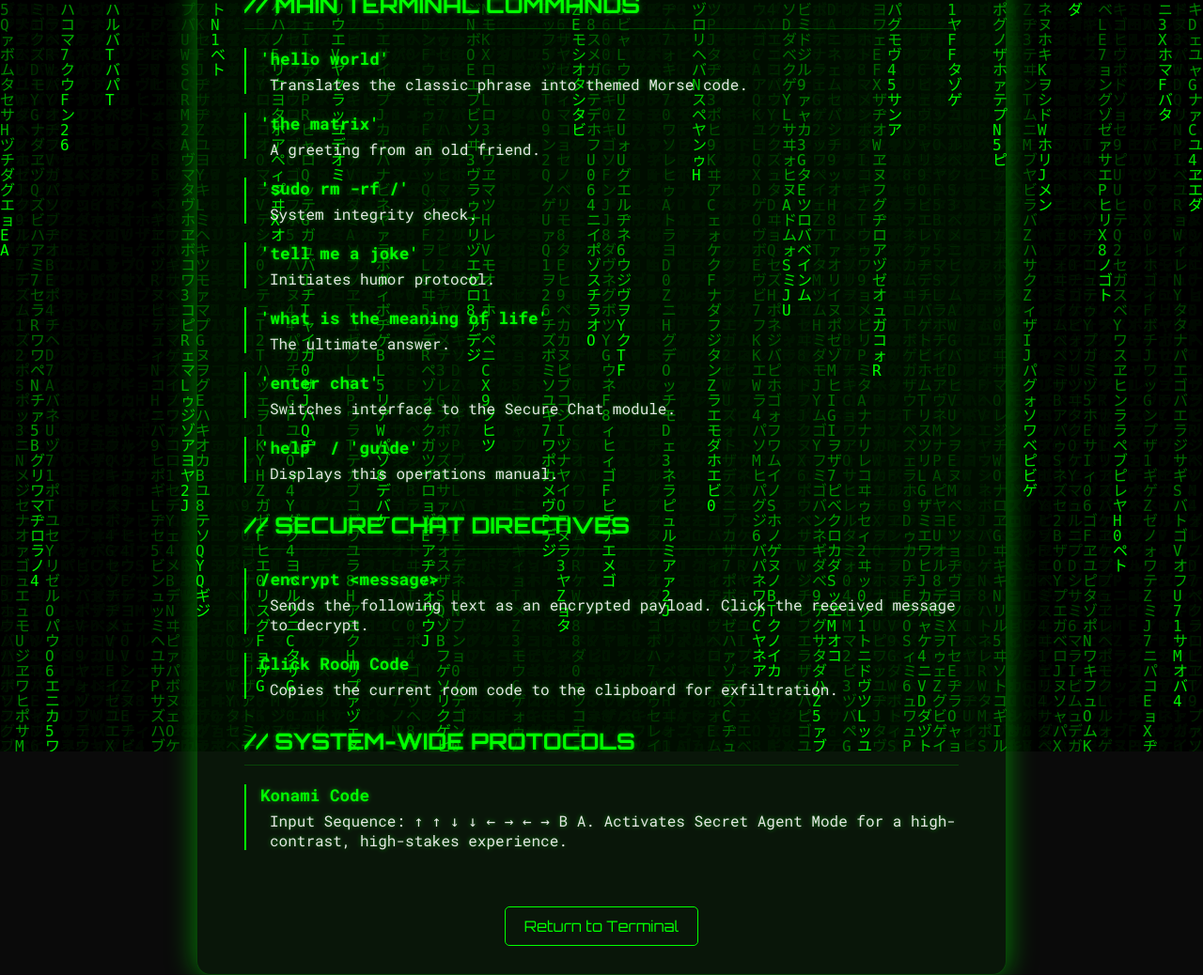
After one commit to S-hadowHeart/Morse-Code-Encryption-Decryption, a Flask app: page /guide in a window 1280 px wide. The commit adds this page. Shown: the whole page at 94% size. Run offline with Flask 3, Linux system fonts and the light colour scheme.

Commit message:
add and fix

```diff
--- a/app.py
+++ b/app.py
@@ -92,6 +92,10 @@ def get_messages():
 def index():
     return render_template('index.html')
 
+@app.route('/guide')
+def guide():
+    return render_template('guide.html')
+
 @app.route('/code', methods=['POST'])
 def code():
     text = request.form.get('textInput', '').strip().lower()
--- /dev/null
+++ b/templates/guide.html
@@ -0,0 +1,202 @@
+<!DOCTYPE html>
+<html lang="en">
+<head>
+    <meta charset="UTF-8">
+    <meta name="viewport" content="width=device-width, initial-scale=1.0">
+    <title>CLASSIFIED INTEL</title>
+    <link href="https://fonts.googleapis.com/css2?family=Orbitron:wght@400;700&family=Roboto+Mono:wght@400;700&display=swap" rel="stylesheet">
+    <style>
+        :root {
+            --primary-color: #00ff00;
+            --background-color: #0a0a0a;
+            --container-bg: rgba(0, 255, 0, 0.05);
+            --border-color: rgba(0, 255, 0, 0.2);
+            --shadow-color: rgba(0, 255, 0, 0.5);
+            --text-color: #e5e5e5;
+        }
+        body {
+            font-family: 'Roboto Mono', monospace;
+            background-color: var(--background-color);
+            color: var(--text-color);
+            display: flex;
+            justify-content: center;
+            align-items: center;
+            height: 100vh;
+            margin: 0;
+            overflow: auto;
+            text-shadow: 0 0 5px var(--shadow-color);
+        }
+        #matrix-canvas {
+            position: fixed;
+            top: 0;
+            left: 0;
+            width: 100%;
+            height: 100%;
+            z-index: -1;
+        }
+        .container {
+            text-align: center;
+            background-color: var(--container-bg);
+            padding: 30px;
+            border-radius: 15px;
+            border: 1px solid var(--border-color);
+            box-shadow: 0 0 30px var(--shadow-color);
+            width: 90%;
+            max-width: 800px;
+            margin: 5% 0;
+        }
+        h1 {
+            font-family: 'Orbitron', sans-serif;
+            color: var(--primary-color);
+            margin-bottom: 20px;
+            font-size: 2.5rem;
+        }
+        p {
+            color: var(--text-color);
+            margin-bottom: 30px;
+            font-size: 1rem;
+        }
+        button {
+            font-family: 'Orbitron', sans-serif;
+            background-color: transparent;
+            color: var(--primary-color);
+            padding: 10px 20px;
+            border: 1px solid var(--primary-color);
+            border-radius: 5px;
+            cursor: pointer;
+            transition: all 0.3s ease;
+            font-size: 1rem;
+            margin-top: 20px;
+        }
+        button:hover {
+            background-color: var(--primary-color);
+            color: var(--background-color);
+            box-shadow: 0 0 20px var(--shadow-color);
+        }
+        .guide-container {
+             text-align: left;
+             padding: 20px;
+        }
+        .guide-section h2 {
+            font-family: 'Orbitron', sans-serif;
+            color: var(--primary-color);
+            border-bottom: 1px solid var(--border-color);
+            padding-bottom: 10px;
+            margin-top: 30px;
+            margin-bottom: 20px;
+            font-size: 1.5rem;
+        }
+        .command {
+            margin-bottom: 20px;
+            padding-left: 15px;
+            border-left: 2px solid var(--primary-color);
+        }
+        .command-name {
+            font-weight: bold;
+            color: var(--primary-color);
+            font-size: 1.1rem;
+            display: block;
+            margin-bottom: 5px;
+        }
+        .command-desc {
+            color: var(--text-color);
+            margin-left: 10px;
+        }
+    </style>
+</head>
+<body>
+    <canvas id="matrix-canvas"></canvas>
+    <div class="container">
+        <h1>Operator's Manual</h1>
+        <p>[CLASSIFIED - EYES ONLY]</p>
+
+        <div class="guide-container">
+
+            <div class="guide-section">
+                <h2>// MAIN TERMINAL COMMANDS</h2>
+                <div class="command">
+                    <span class="command-name">'hello world'</span>
+                    <div class="command-desc">Translates the classic phrase into themed Morse code.</div>
+                </div>
+                <div class="command">
+                    <span class="command-name">'the matrix'</span>
+                    <div class="command-desc">A greeting from an old friend.</div>
+                </div>
+                 <div class="command">
+                    <span class="command-name">'sudo rm -rf /'</span>
+                    <div class="command-desc">System integrity check.</div>
+                </div>
+                <div class="command">
+                    <span class="command-name">'tell me a joke'</span>
+                    <div class="command-desc">Initiates humor protocol.</div>
+                </div>
+                 <div class="command">
+                    <span class="command-name">'what is the meaning of life'</span>
+                    <div class="command-desc">The ultimate answer.</div>
+                </div>
+                <div class="command">
+                    <span class="command-name">'enter chat'</span>
+                    <div class="command-desc">Switches interface to the Secure Chat module.</div>
+                </div>
+                 <div class="command">
+                    <span class="command-name">'help' / 'guide'</span>
+                    <div class="command-desc">Displays this operations manual.</div>
+                </div>
+            </div>
+
+            <div class="guide-section">
+                <h2>// SECURE CHAT DIRECTIVES</h2>
+                <div class="command">
+                    <span class="command-name">/encrypt &lt;message&gt;</span>
+                    <div class="command-desc">Sends the following text as an encrypted payload. Click the received message to decrypt.</div>
+                </div>
+                 <div class="command">
+                    <span class="command-name">Click Room Code</span>
+                    <div class="command-desc">Copies the current room code to the clipboard for exfiltration.</div>
+                </div>
+            </div>
+
+            <div class="guide-section">
+                <h2>// SYSTEM-WIDE PROTOCOLS</h2>
+                <div class="command">
+                    <span class="command-name">Konami Code</span>
+                    <div class="command-desc">Input Sequence: ↑ ↑ ↓ ↓ ← → ← → B A. Activates Secret Agent Mode for a high-contrast, high-stakes experience.</div>
+                </div>
+            </div>
+
+        </div>
+
+        <a href="/"><button>Return to Terminal</button></a>
+    </div>
+
+    <script>
+        const canvas = document.getElementById('matrix-canvas');
+        const ctx = canvas.getContext('2d');
+        canvas.width = window.innerWidth;
+        canvas.height = window.innerHeight;
+        const alphabet = 'アァカサタナハマヤャラワガザダバパイィキシチニヒミリヰギジヂビピウゥクスツヌフムユュルグズヅブプエェケセテネヘメレヱゲゼデベペオォコソトノホモヨョロヲゴゾドボポヴッンABCDEFGHIJKLMNOPQRSTUVWXYZ0123456789';
+        const fontSize = 16;
+        const columns = canvas.width / fontSize;
+        const rainDrops = Array.from({ length: columns }).fill(1);
+        const draw = () => {
+            ctx.fillStyle = 'rgba(0, 0, 0, 0.05)';
+            ctx.fillRect(0, 0, canvas.width, canvas.height);
+            ctx.fillStyle = '#00ff00';
+            ctx.font = fontSize + 'px monospace';
+            rainDrops.forEach((_, i) => {
+                const text = alphabet.charAt(Math.floor(Math.random() * alphabet.length));
+                ctx.fillText(text, i * fontSize, rainDrops[i] * fontSize);
+                if (rainDrops[i] * fontSize > canvas.height && Math.random() > 0.975) {
+                    rainDrops[i] = 0;
+                }
+                rainDrops[i]++;
+            });
+        };
+        setInterval(draw, 33);
+        window.addEventListener('resize', () => {
+            canvas.width = window.innerWidth;
+            canvas.height = window.innerHeight;
+        });
+    </script>
+</body>
+</html>
```
Also changed, not shown: templates/index.html (+99 -11 lines).
